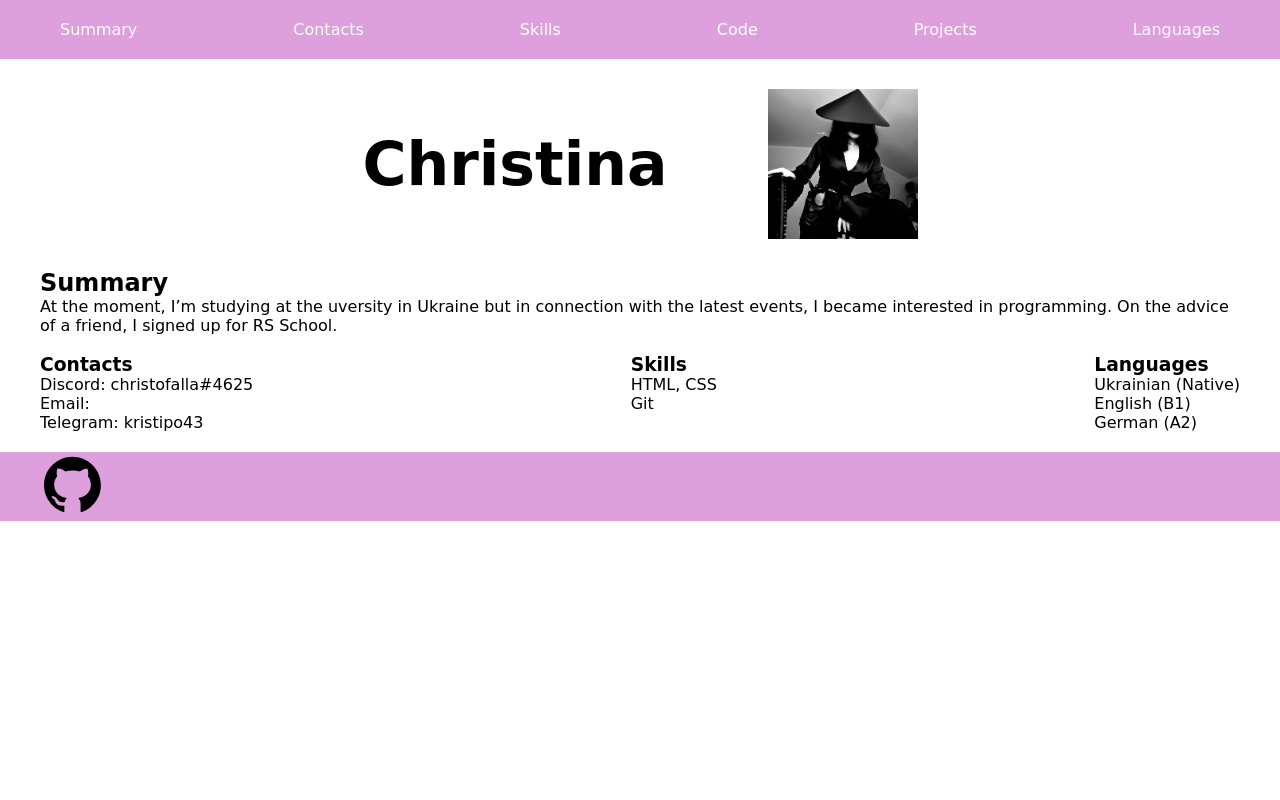
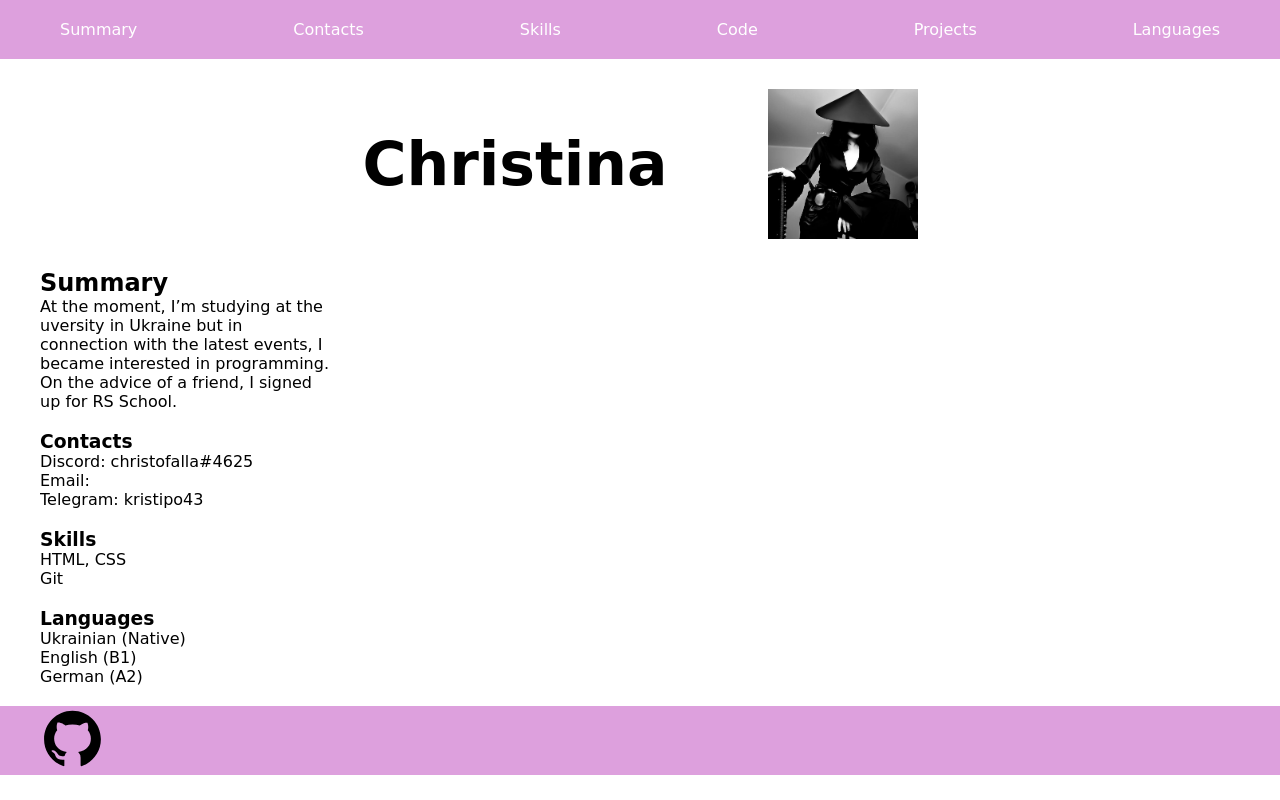
Before and after one commit to christofalla/FirstCV, a plain HTML site: page index.html in a window 1280 px wide. Drawn offline with Linux system fonts and the light colour scheme; a web font is replaced by a local one.

Commit message:
feat: add css

```diff
--- a/css/style.css
+++ b/css/style.css
@@ -58,8 +58,11 @@ h1 {
     justify-content: space-between;
     padding-bottom: 20px;
     flex-wrap: wrap;
-    width: ;
+    width: 50% ;
     gap: 20px;
+}
+.summary, .contacts, .skills, .languages  {
+    width: 49%;
 }
 a {
     text-decoration: none;
--- a/index.html
+++ b/index.html
@@ -33,12 +33,12 @@
                         <h1>Christina</h1>
                             <img class="profile_photo" src="./img/main_photo.JPG" alt="Profile photo" width="150">
                     </div>
+                    <div class="others">
                     <div id="div_summary" class="summary">
                         <h2>Summary</h2>
                             <p>At the moment, I’m studying at the uversity in Ukraine but in connection with the latest events, I became interested in programming. On the advice of a friend, I signed up for RS School.</p>
                     </div>
-                <br>
-                    <div class="others">
+
                             <div class="contacts">
                                 <h3>Contacts</h3>
                                     <ul class="list contacts-list">
```
